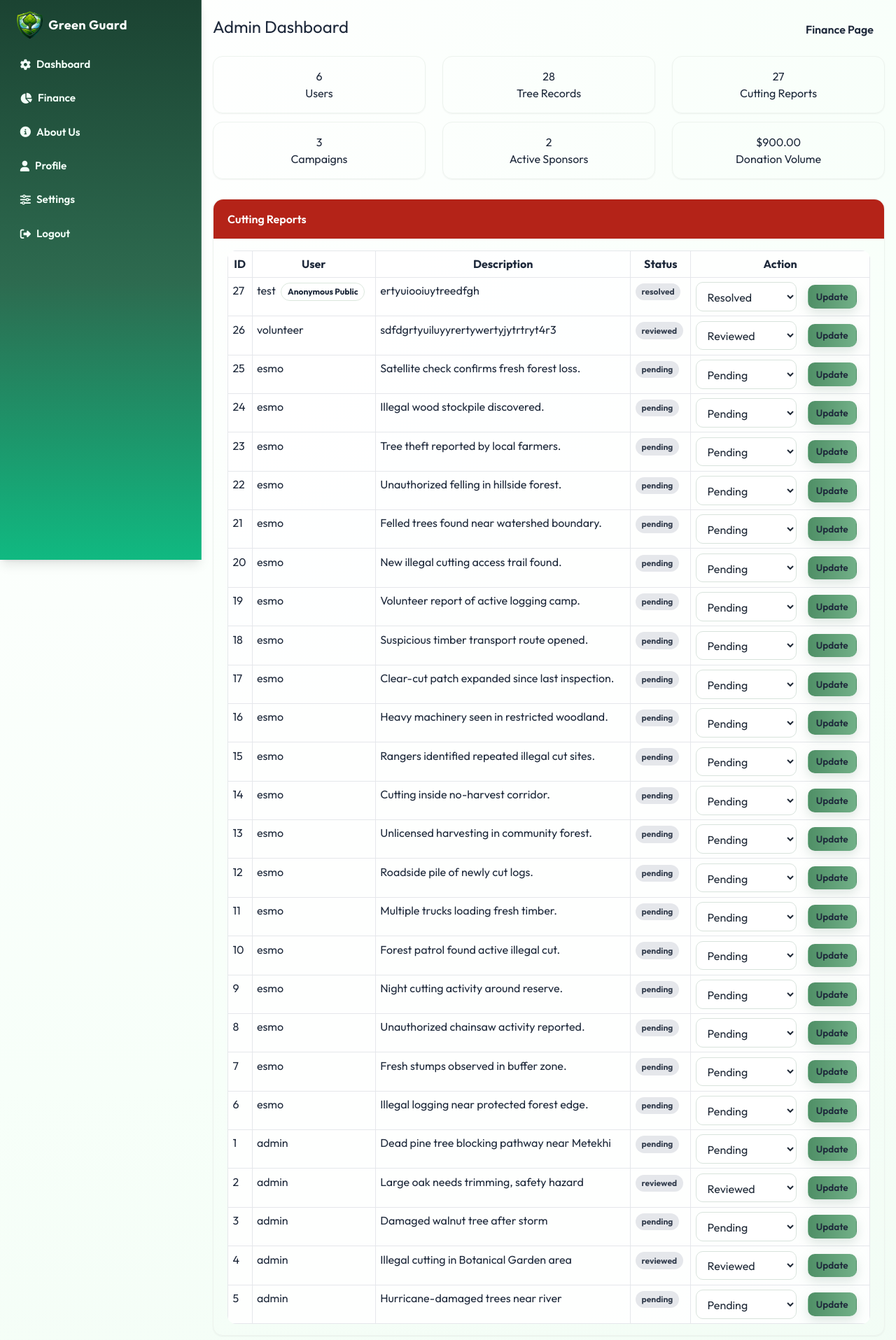
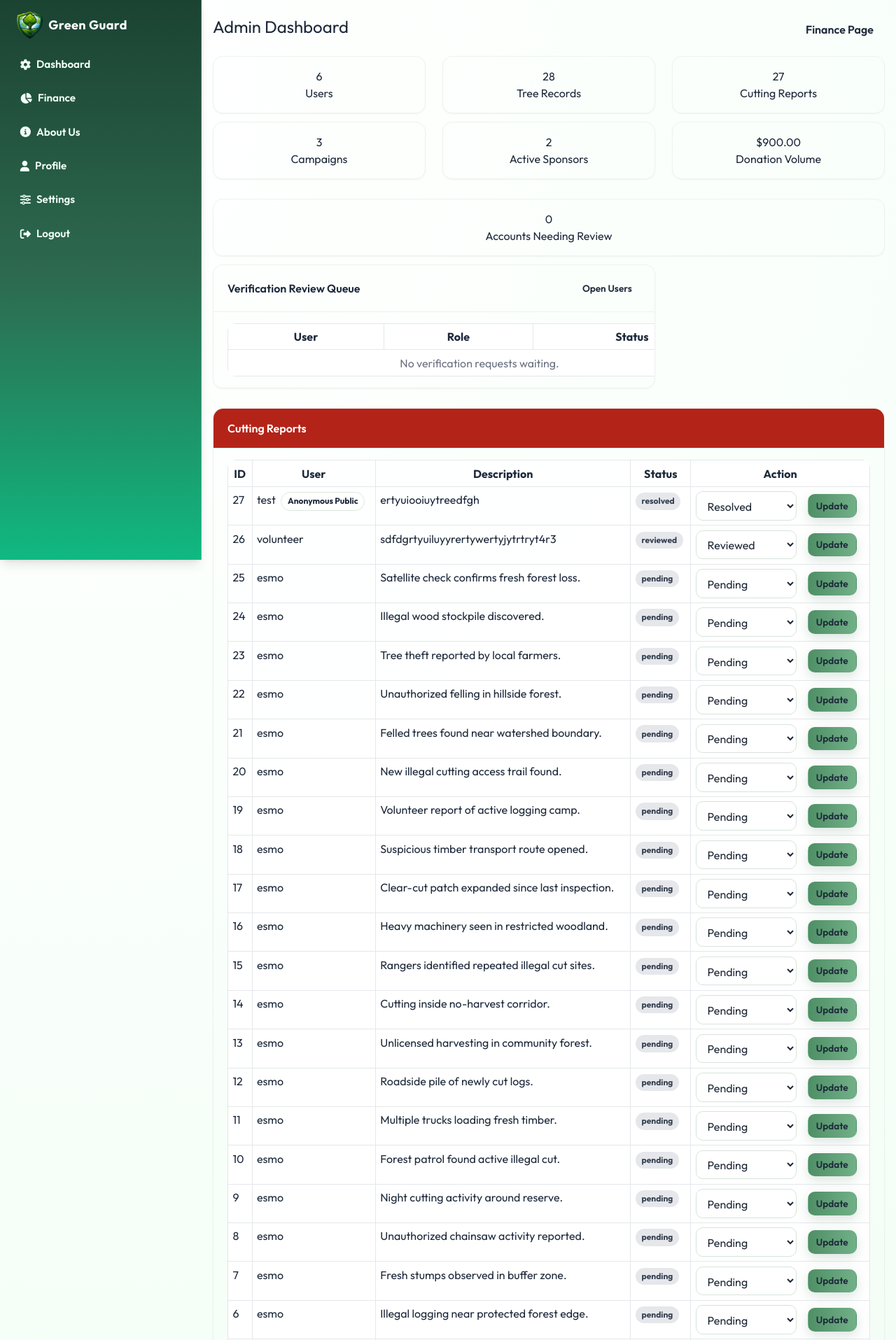
Before and after one commit to EsmoAghamedova/green-guard-main, a Flask app: page /admin in a window 1280 px wide. Shown: the top 1915 px of the page at 70% size. Run offline with Flask 3, Linux system fonts and the light colour scheme; a user stored in the database is signed in; some libraries are stand-ins or nearby versions.

Commit message:
feat: Implement user verification system with admin approval workflow and update related templates

```diff
--- a/app.py
+++ b/app.py
@@ -4,6 +4,7 @@ from flask import Flask, flash, redirect, request, url_for
 from flask_login import current_user
 from werkzeug.security import generate_password_hash
 from extensions import db, login_manager
+from permissions import is_user_verified
 
 
 def create_app() -> Flask:
@@ -54,6 +55,17 @@ def create_app() -> Flask:
     @app.before_request
     def restrict_admin_navigation():
         if not current_user.is_authenticated or not current_user.is_admin:
+            if current_user.is_authenticated and not current_user.is_admin and not is_user_verified(current_user):
+                endpoint = request.endpoint
+                allowed_endpoints = {
+                    "auth.logout",
+                    "auth.settings",
+                    "auth.verification_pending",
+                    "static",
+                }
+                if endpoint not in allowed_endpoints:
+                    return redirect(url_for("auth.verification_pending"))
+
             return None
 
         endpoint = request.endpoint
@@ -106,6 +118,7 @@ def ensure_admin_user(user_model) -> None:
         email=admin_email,
         password_hash=generate_password_hash(admin_password),
         is_admin=True,
+        verification_status="approved",
     )
     db.session.add(admin_user)
     db.session.commit()
@@ -115,6 +128,9 @@ def ensure_user_schema_columns(app: Flask) -> None:
     # Keep backward compatibility for existing SQLite databases without migrations.
     required_columns = {
         "role": "TEXT DEFAULT 'individual'",
+        "verification_status": "TEXT DEFAULT 'approved'",
+        "verified_at": "DATETIME",
+        "verified_by_id": "INTEGER",
     }
 
     with db.engine.begin() as connection:
@@ -132,11 +148,15 @@ def ensure_user_schema_columns(app: Flask) -> None:
             connection.exec_driver_sql(
                 f"ALTER TABLE user ADD COLUMN {column_name} {column_type}"
             )
-            connection.exec_driver_sql(
-                "UPDATE user SET role = 'individual' WHERE role IS NULL OR role = ''"
-            )
             app.logger.info(
                 "Added missing user column: %s", column_name)
+
+        connection.exec_driver_sql(
+            "UPDATE user SET role = 'individual' WHERE role IS NULL OR role = ''"
+        )
+        connection.exec_driver_sql(
+            "UPDATE user SET verification_status = 'approved' WHERE verification_status IS NULL OR verification_status = ''"
+        )
 
         # Citizen role has been removed. Normalize existing accounts to volunteer.
         connection.exec_driver_sql(
--- a/permissions.py
+++ b/permissions.py
@@ -11,11 +11,30 @@ ROLE_HOME = {
 }
 
 CAMPAIGN_CREATOR_ROLES = {"business"}
+VERIFICATION_REQUIRED_ROLES = {"business", "volunteer"}
 
 
 def redirect_for_role(role: str):
     endpoint = ROLE_HOME.get(role, "main.index")
     return redirect(url_for(endpoint))
+
+
+def role_requires_verification(role: str | None) -> bool:
+    return role in VERIFICATION_REQUIRED_ROLES
+
+
+def is_user_verified(user) -> bool:
+    if not getattr(user, "is_authenticated", False):
+        return False
+    if getattr(user, "is_admin", False):
+        return True
+    if not role_requires_verification(getattr(user, "role", None)):
+        return True
+    return getattr(user, "verification_status", "approved") == "approved"
+
+
+def redirect_for_verification():
+    return redirect(url_for("auth.verification_pending"))
 
 
 def role_required(*allowed_roles: str):
@@ -27,6 +46,10 @@ def role_required(*allowed_roles: str):
 
             if current_user.is_admin:
                 return view_func(*args, **kwargs)
+
+            if not is_user_verified(current_user):
+                flash("Your account is waiting for admin verification.", "warning")
+                return redirect_for_verification()
 
             if current_user.role not in allowed_roles:
                 flash(
--- a/routes/admin.py
+++ b/routes/admin.py
@@ -1,3 +1,4 @@
+from datetime import datetime
 from functools import wraps
 from collections import defaultdict
 
@@ -27,6 +28,15 @@ def admin_required(view_func):
 @admin_required
 def dashboard():
     users = User.query.order_by(User.created_at.desc()).all()
+    pending_verifications = (
+        User.query.filter(
+            User.is_admin.is_(False),
+            User.role.in_(["business", "volunteer"]),
+            User.verification_status != "approved",
+        )
+        .order_by(User.created_at.desc())
+        .all()
+    )
     tree_records = TreeRecord.query.order_by(
         TreeRecord.created_at.desc()).all()
     reports = CuttingReport.query.order_by(
@@ -64,6 +74,7 @@ def dashboard():
     return render_template(
         "admin/dashboard.html",
         users=users,
+        pending_verifications=pending_verifications,
         tree_records=tree_records,
         reports=reports,
         campaigns=campaigns,
@@ -81,6 +92,36 @@ def dashboard():
 def users():
     all_users = User.query.order_by(User.created_at.desc()).all()
     return render_template("admin/users.html", users=all_users)
+
+
+@admin_bp.route("/admin/user/<int:user_id>/verification", methods=["POST"])
+@login_required
+@admin_required
+def update_user_verification(user_id):
+    user = User.query.get_or_404(user_id)
+    if user.is_admin:
+        flash("Admin accounts are always verified.", "warning")
+        return redirect(url_for("admin.users"))
+
+    new_status = request.form.get(
+        "verification_status", "pending").strip().lower()
+    valid_statuses = {"approved", "pending", "rejected"}
+
+    if new_status not in valid_statuses:
+        flash("Invalid verification status.", "danger")
+        return redirect(url_for("admin.users"))
+
+    user.verification_status = new_status
+    if new_status == "approved":
+        user.verified_at = datetime.utcnow()
+        user.verified_by_id = current_user.id
+    else:
+        user.verified_at = None
+        user.verified_by_id = None
+
+    db.session.commit()
+    flash(f"{user.username}'s verification status updated.", "success")
+    return redirect(url_for("admin.users"))
 
 
 @admin_bp.route("/admin/report/<int:report_id>/status", methods=["POST"])
--- a/templates/admin/dashboard.html
+++ b/templates/admin/dashboard.html
@@ -53,6 +53,55 @@
         <div class="card h-100 shadow-sm">
           <div class="card-body text-center">
             <h2>${{ '%.2f'|format(donation_volume) }}</h2><p class="mb-0">Donation Volume</p>
+          </div>
+        </div>
+      </div>
+    </div>
+
+    <div class="row mb-4">
+      <div class="col-lg-4 mb-3">
+        <div class="card h-100 shadow-sm border-warning">
+          <div class="card-body text-center">
+            <h2>{{ pending_verifications|length }}</h2>
+            <p class="mb-0">Accounts Needing Review</p>
+          </div>
+        </div>
+      </div>
+      <div class="col-lg-8 mb-3">
+        <div class="card h-100 shadow-sm">
+          <div class="card-header bg-warning text-dark d-flex justify-content-between align-items-center">
+            <span>Verification Review Queue</span>
+            <a href="{{ url_for('admin.users') }}" class="btn btn-sm btn-outline-dark">Open Users</a>
+          </div>
+          <div class="card-body table-responsive">
+            <table class="table table-sm table-bordered mb-0">
+              <thead>
+                <tr>
+                  <th>User</th>
+                  <th>Role</th>
+                  <th>Status</th>
+                </tr>
+              </thead>
+              <tbody>
+                {% for user in pending_verifications %}
+                  <tr>
+                    <td>{{ user.username }}</td>
+                    <td>{{ user.role|replace('_', ' ')|title }}</td>
+                    <td>
+                      {% if user.verification_status == 'rejected' %}
+                        <span class="badge badge-danger">Rejected</span>
+                      {% else %}
+                        <span class="badge badge-warning">Pending</span>
+                      {% endif %}
+                    </td>
+                  </tr>
+                {% else %}
+                  <tr>
+                    <td colspan="3" class="text-center text-muted">No verification requests waiting.</td>
+                  </tr>
+                {% endfor %}
+              </tbody>
+            </table>
           </div>
         </div>
       </div>
--- a/templates/auth/settings.html
+++ b/templates/auth/settings.html
@@ -35,6 +35,7 @@
               <div class="form-group">
                 {{ form.role.label }}
                 {{ form.role(class='form-control') }}
+                <small class="form-text text-muted">Changing to Business or Volunteer will send the account back to admin review.</small>
                 {% for error in form.role.errors %}
                   <small class="text-danger d-block">{{ error }}</small>
                 {% endfor %}
--- a/templates/base.html
+++ b/templates/base.html
@@ -112,6 +112,17 @@
                 </li>
                 <li>
                   <a class="gg-nav-link" href="{{ url_for('auth.register') }}"><i class="fas fa-user-plus"></i> Register</a>
+                </li>
+              {% elif not current_user.is_verified %}
+                <li class="px-3 pt-2 text-[11px] font-semibold uppercase tracking-[0.18em] text-white/80">Account</li>
+                <li>
+                  <a class="gg-nav-link" href="{{ url_for('auth.verification_pending') }}"><i class="fas fa-user-shield"></i> Verification Status</a>
+                </li>
+                <li>
+                  <a class="gg-nav-link" href="{{ url_for('auth.settings') }}"><i class="fas fa-sliders-h"></i> Settings</a>
+                </li>
+                <li>
+                  <a class="gg-nav-link" href="{{ url_for('auth.logout') }}"><i class="fas fa-sign-out-alt"></i> Logout</a>
                 </li>
               {% elif current_user.role == 'volunteer' %}
                 <li class="px-3 pt-2 text-[11px] font-semibold uppercase tracking-[0.18em] text-white/80">Main</li>
```
Also changed, not shown: models.py (+22 -0 lines), routes/auth.py (+50 -1 lines), templates/admin/users.html (+32 -1 lines), templates/auth/verification_pending.html (added, +33 -0 lines), README.md, green_guard.db.
